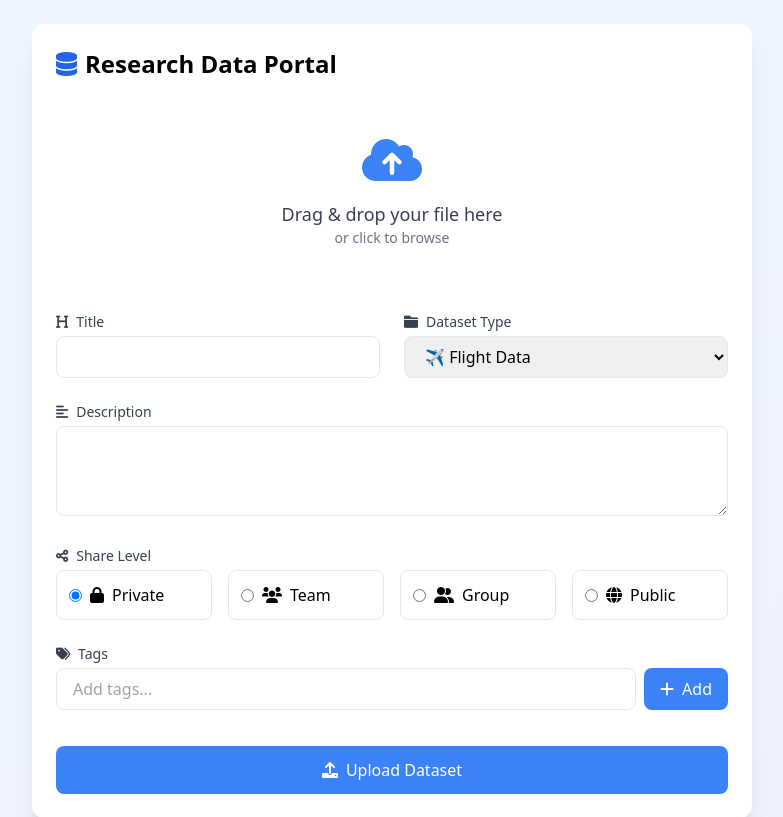
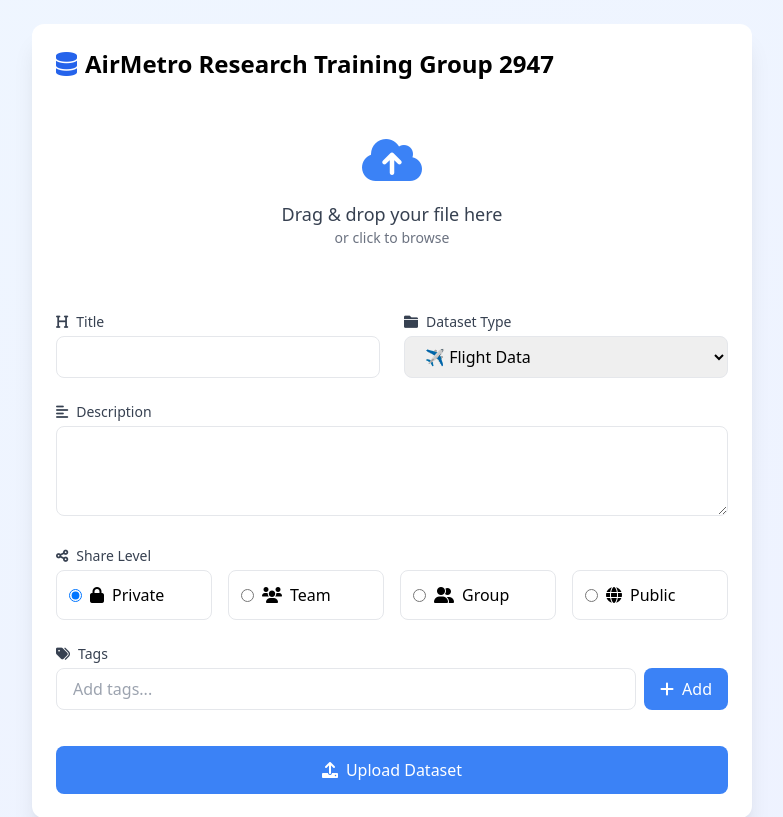
Before and after one commit to Crip25/AirMetro, a FastAPI app: page / in a window 1280 px wide. Shown: the top 817 px of the page, without its empty margins (248-1031 px from the left). Run offline with FastAPI, Linux system fonts and the light colour scheme.

Commit message:
Update index.html

```diff
--- a/templates/index.html
+++ b/templates/index.html
@@ -13,7 +13,7 @@
         <div class="bg-white rounded-xl shadow-xl p-6">
             <h1 class="text-2xl font-bold mb-6 flex items-center">
                 <i class="fas fa-database text-blue-600 mr-2" aria-hidden="true"></i>
-                Research Data Portal
+                AirMetro Research Training Group 2947
             </h1>
 
             <!-- File Upload Zone -->
@@ -63,6 +63,7 @@
                             class="w-full px-4 py-2 rounded-lg border focus:ring-2 focus:ring-blue-500"
                             aria-required="true">
                             <option value="flight_data">✈️ Flight Data</option>
+                            <option value="drone_data">🛸 drone Data</option>
                             <option value="simulation">🔄 Simulation</option>
                             <option value="sensor_data">📊 Sensor Data</option>
                             <option value="analysis">📈 Analysis</option>
```
